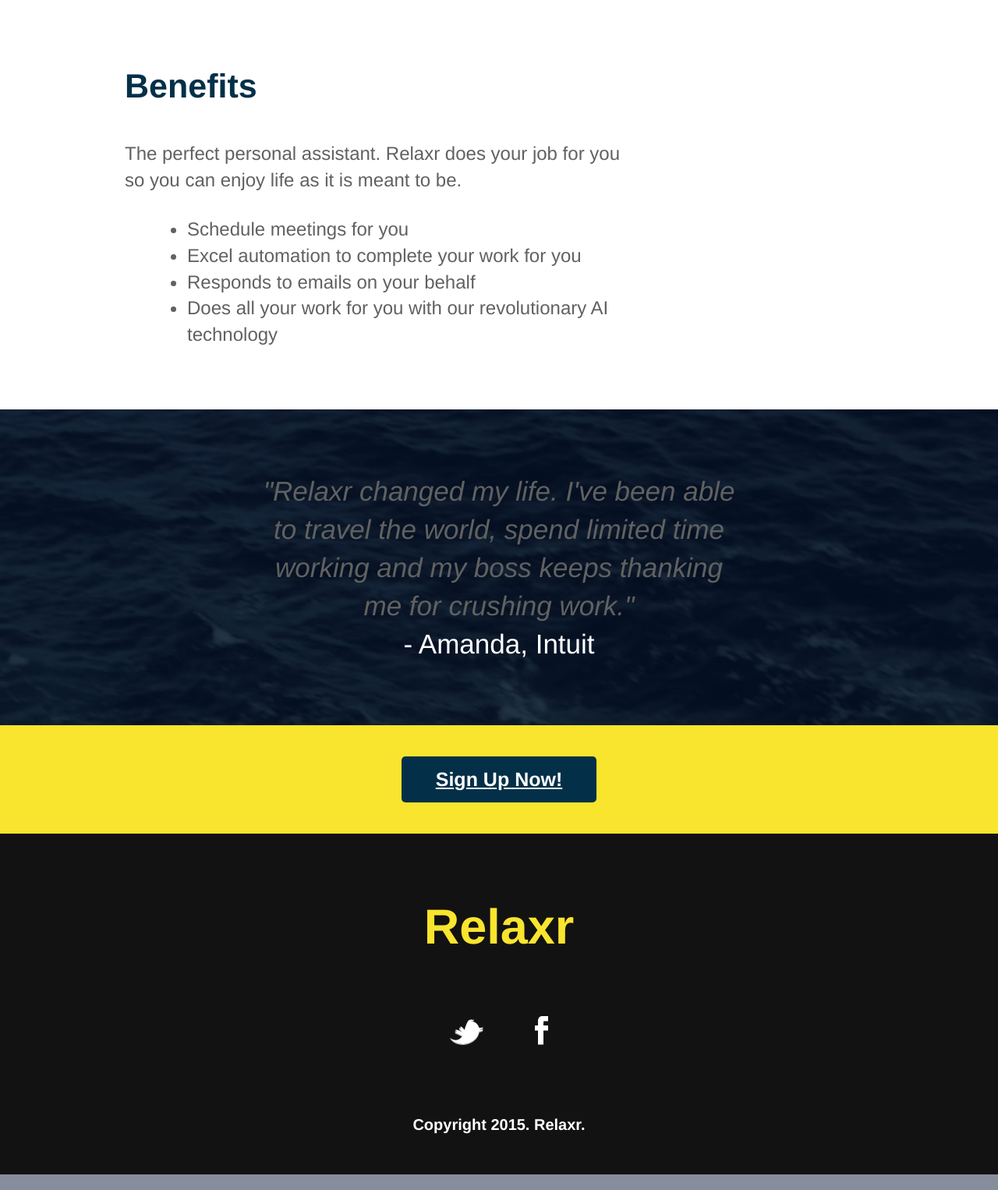
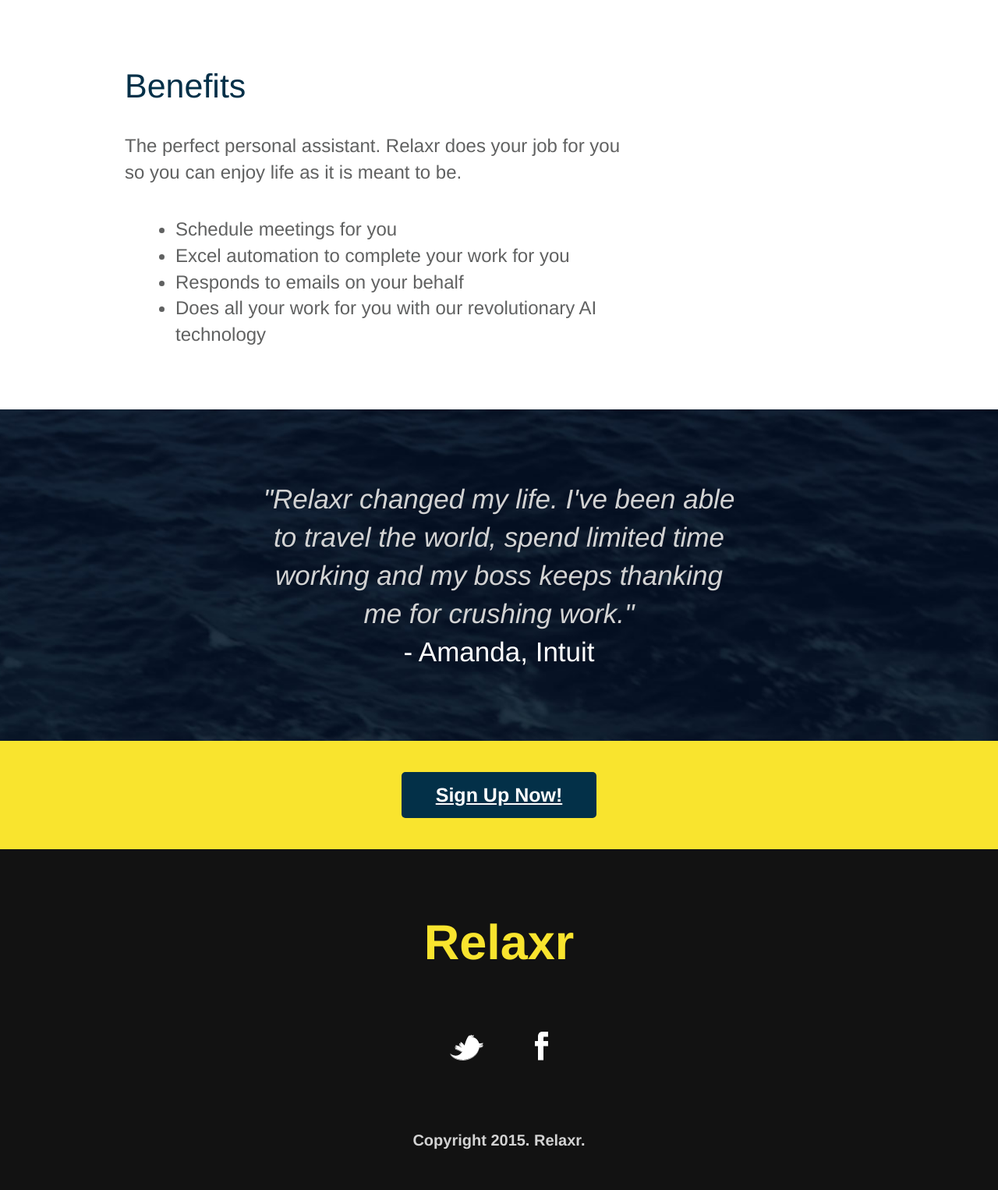
Before and after one commit to Lozo79/LozoRepository, a plain HTML site: page Assignment 2 Landing Page/index.html in a window 1280 px wide. Shown: the part 725-2251 px from the top of the page at 78% size. Drawn offline with Linux system fonts and the light colour scheme.

Commit message:
Code Clean Up

```diff
--- a/Assignment 2 Landing Page/css/style.css
+++ b/Assignment 2 Landing Page/css/style.css
@@ -84,7 +84,7 @@ header h2 {
   font-weight: 400;
   text-align: center;
   color: #fff;
-  margin: 120px 0 90px;
+  margin: 122px 0 97px;
 
 }
 .button {
@@ -94,63 +94,74 @@ header h2 {
   width: 250px;
   font-size: 25px;
   text-align: center;
-  display: block;
-  margin: 0 auto;
+   margin: 0 auto;
+   display: block;
 }
+
 .First {
   background: #f9e42e;
   color: #121212;
+  font-size: 25;
 }
+
 .Second {
   background: #033048;
   color: #fff;
   font-size: 25px;
 }
+
 #benefits {
   padding: 80px 0 80px;
   background-color: #fff;
 }
+
 h3 {
   color: #033048;
   font-size: 43px;
-  font-weight: 600;
-  margin-bottom: 40px;
+  font-weight: 595;
+  margin-bottom: 30px;
 }
+
 #benefits p, #benefits ul {
   width: 650px;
   color: #606161;
 }
+
 #benefits ul {
   list-style: disc;
-  margin: 30px 0 0 80px;
+  margin: 40px 0 0 65px;
 }
+
 #testimony {
   background: url(../images/testimonial_bg.jpg) no-repeat top center #071324;
-  padding: 80px 0 80px;
-  color: #fff;
+  padding: 90px 0 90px;
+  color: whitesmoke;
   background-size: cover;
 }
+
 blockquote {
   font-size: 35px;
   font-weight: 250;
+  text-align: center;
   font-style: italic;
-  text-align: center;
   width: 625px;
   margin: 0 auto;
-  color: #606161;
+  color: lightgrey;
 }
+
 blockquote span {
   font-weight: 570;
   font-style: normal;
   display: block;
   color: white;
+}
 
-}
-aside {
+nav {
   background: #f9e42e;
   text-align: center;
   padding: 40px;
 }
+
 footer {
   background: #121212;
   text-align: center;
@@ -164,13 +175,12 @@ footer .Relaxr {
 
 footer p {
   font-size: 20px;
-  color: #fff;
-  font-weight: 625;
+  color: lightgrey;
+  font-weight: 650;
 }
 
 footer ul li {
   display: inline-block;
-  list-style: none;
   margin: 0 30px 80px;
 }
 
--- a/Assignment 2 Landing Page/index.html
+++ b/Assignment 2 Landing Page/index.html
@@ -2,7 +2,7 @@
 <html lang="en">
 	<head>
     	<meta charset="utf-8">
-    	<meta name="description" content="Your description goes here">
+    	<meta name="description" content="The Relaxr Landing Page">
 		<meta name="keywords" content="one, two, three">
 
 		<link href='http://fonts.googleapis.com/css?family=Open+Sans:300italic,300,600,800' type='text/css' rel='stylesheet'>
@@ -50,9 +50,9 @@
 </section>
 
 
-<aside>
+<nav>
 		<a class="button Second" href="#">Sign Up Now!</a>
-</aside>
+</nav>
 
 <footer>
 		<h4 class="Relaxr">Relaxr
```
Lines whose indentation alone changed are shown as unchanged.
